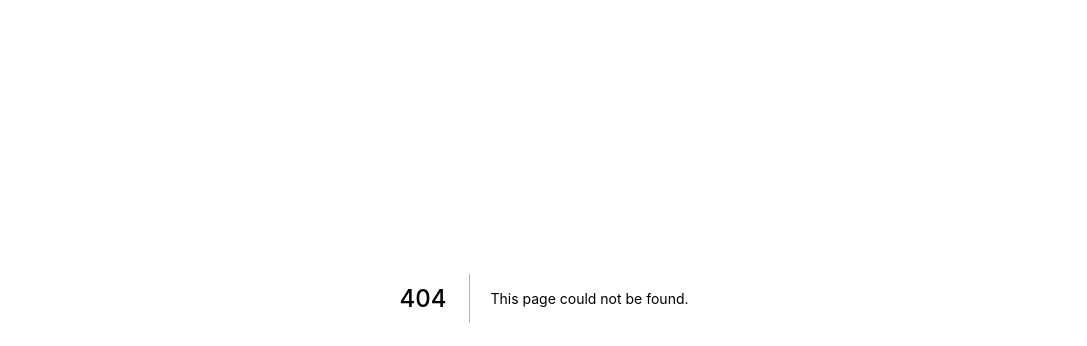
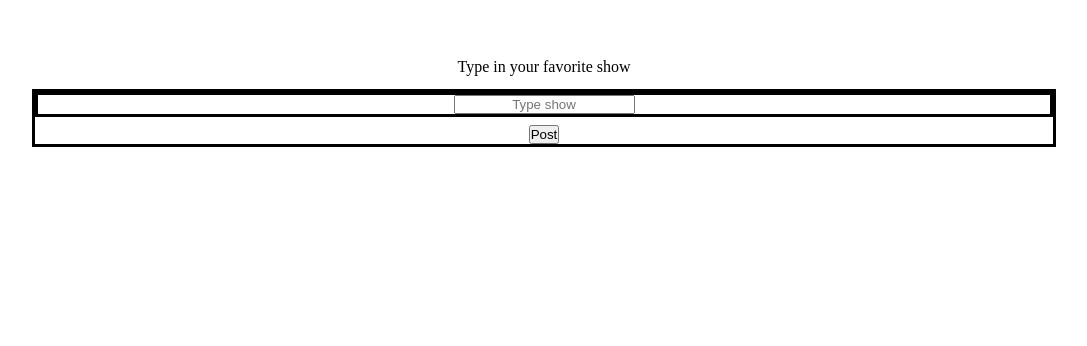
Before and after one commit to amagalla/NextJS_TSX_PG_CRUD, a Next.js app: page /components/PostLists in a window 1280 px wide. Before the commit this address had no page. Shown: the part 102-448 px from the top of the page, without its empty margins (96-1183 px from the left). Built offline with nearby package versions, Linux system fonts and the light colour scheme.

Commit message:
text and onchange event implemented for post request

```diff
--- /dev/null
+++ b/pages/_app.js
@@ -0,0 +1,5 @@
+import "../styles/styles.scss";
+
+export default function MyApp({ Component, pageProps }) {
+  return <Component {...pageProps} />;
+}
--- /dev/null
+++ b/pages/components/PostLists.tsx
@@ -0,0 +1,32 @@
+import React, { useState } from "react";
+import style from "../../styles/postLists.module.scss";
+
+const PostLists = () => {
+  const [show, setShow] = useState({ show: "" });
+
+  const handleChange = (e: React.ChangeEvent<HTMLInputElement>) => {
+    const { value } = e.target;
+    setShow({ show: value });
+  };
+
+  return (
+    <div className={style.postList_container}>
+      <p>Type in your favorite show</p>
+      <form>
+        <div>
+          <input
+            type='text'
+            placeholder='Type show'
+            value={show.show}
+            onChange={handleChange}
+          />
+        </div>
+        <span>
+          <button className={style.button}>Post</button>
+        </span>
+      </form>
+    </div>
+  );
+};
+
+export default PostLists;
--- a/pages/index.tsx
+++ b/pages/index.tsx
@@ -1,11 +1,10 @@
 import React from "react";
-import GetLists from "./components/GetLists";
+import PostLists from "./components/PostLists";
 
 const App = () => {
   return (
     <>
-      <div>This is App</div>
-      <GetLists />
+      <PostLists />
     </>
   );
 };
--- /dev/null
+++ b/styles/postLists.module.scss
@@ -0,0 +1,30 @@
+.postList_container {
+  width: 80%;
+  margin: auto;
+  margin-top: 10em;
+}
+
+.postList_container p {
+  text-align: center;
+}
+
+.postList_container form {
+  margin-top: 0.8em;
+  border: solid;
+}
+
+.postList_container form div {
+  border: solid;
+  display: flex;
+  justify-content: center;
+}
+
+.postList_container form div input {
+  text-align: center;
+}
+
+.postList_container form span {
+  display: flex;
+  justify-content: center;
+  margin-top: 0.5em;
+}
--- /dev/null
+++ b/styles/styles.scss
@@ -0,0 +1,4 @@
+* {
+  margin: 0;
+  padding: 0;
+}
```
Also changed, not shown: pages/components/GetLists.tsx (deleted, +0 -7 lines).
